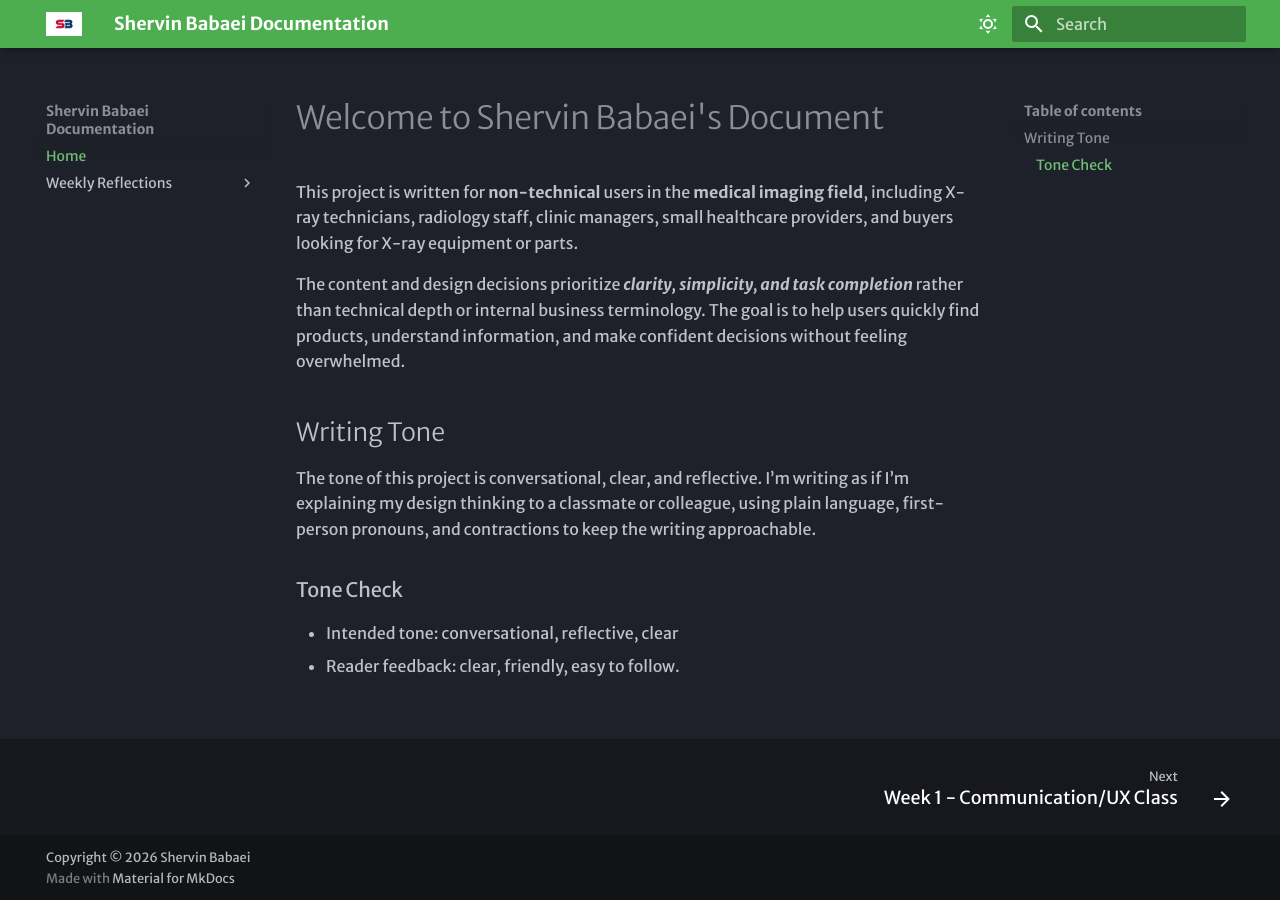
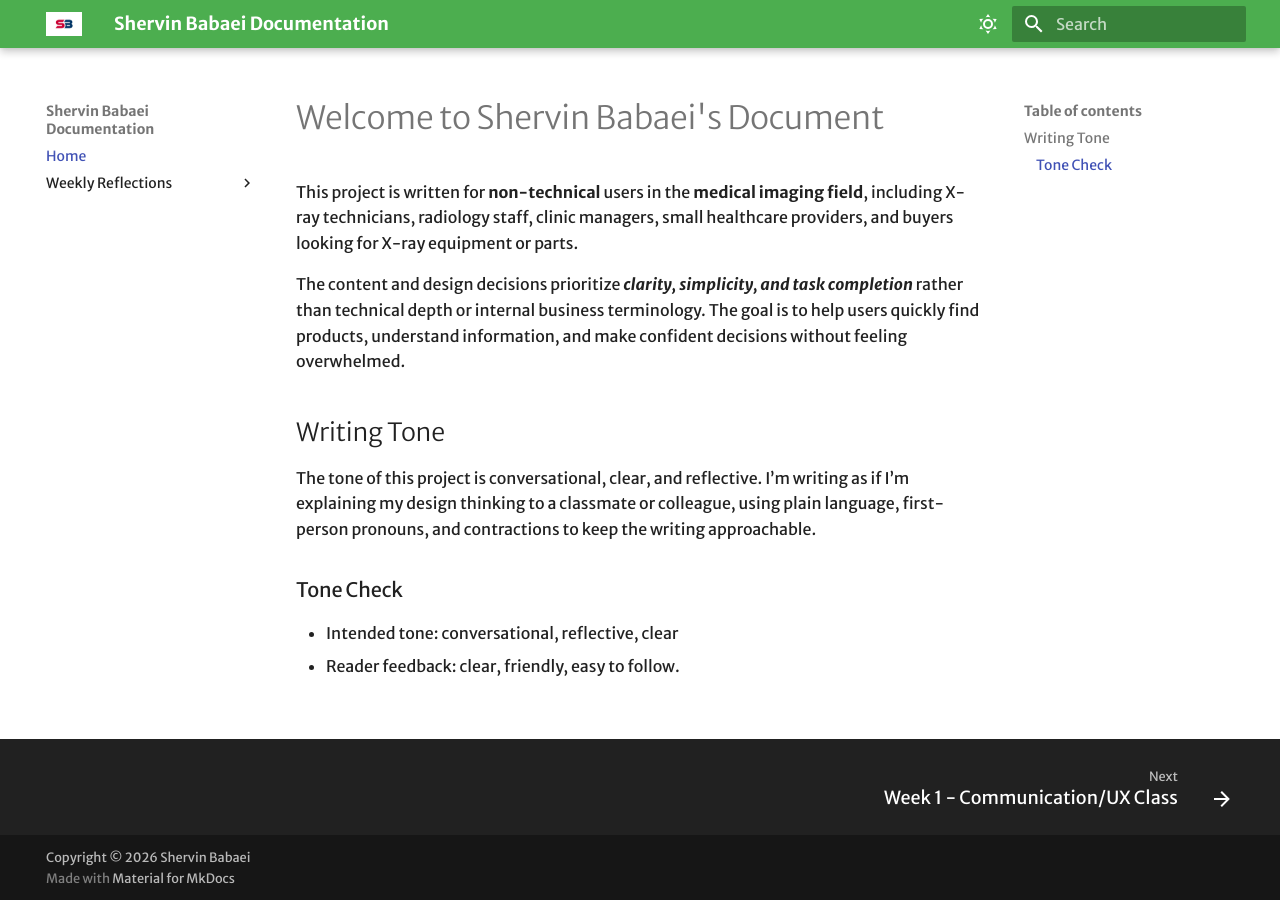
Before and after one commit to ShervinBabaei2007/mkdocs-project-2026, an MkDocs documentation site: the page built from docs/index.md, in a window 1280 px wide. Built offline with MkDocs 1.6.1 and Material for MkDocs 9.7.7, drawn with Linux system fonts in a browser that asks for light colours; some web fonts are replaced.

Commit message:
maybe works?

```diff
--- a/mkdocs.yml
+++ b/mkdocs.yml
@@ -23,7 +23,7 @@ theme:
     - navigation.footer
   palette:
     # Dark Mode
-    - scheme: slate
+    - scheme: blue gray
       primary: green
       accent: deep purple
       toggle:
```
